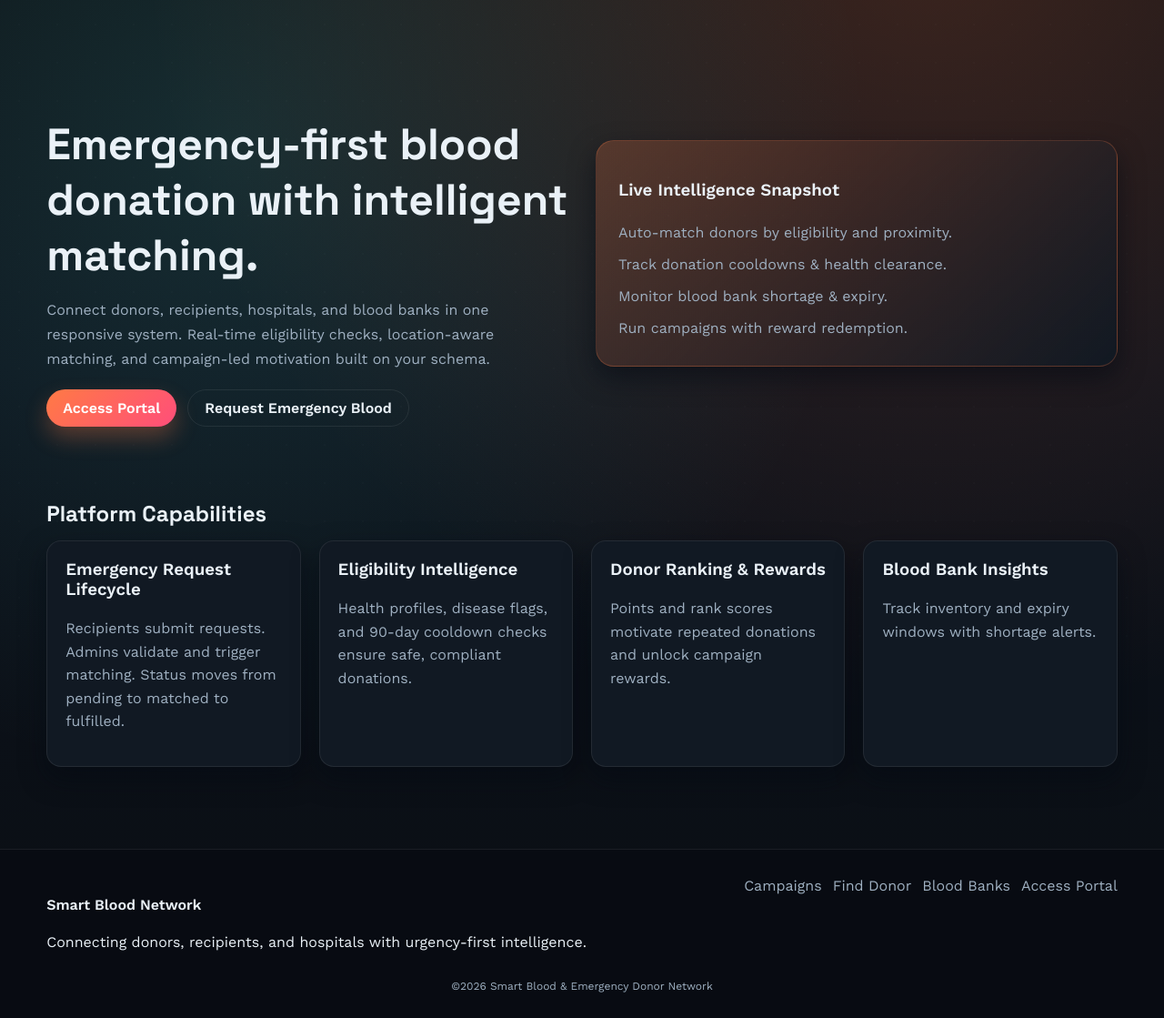
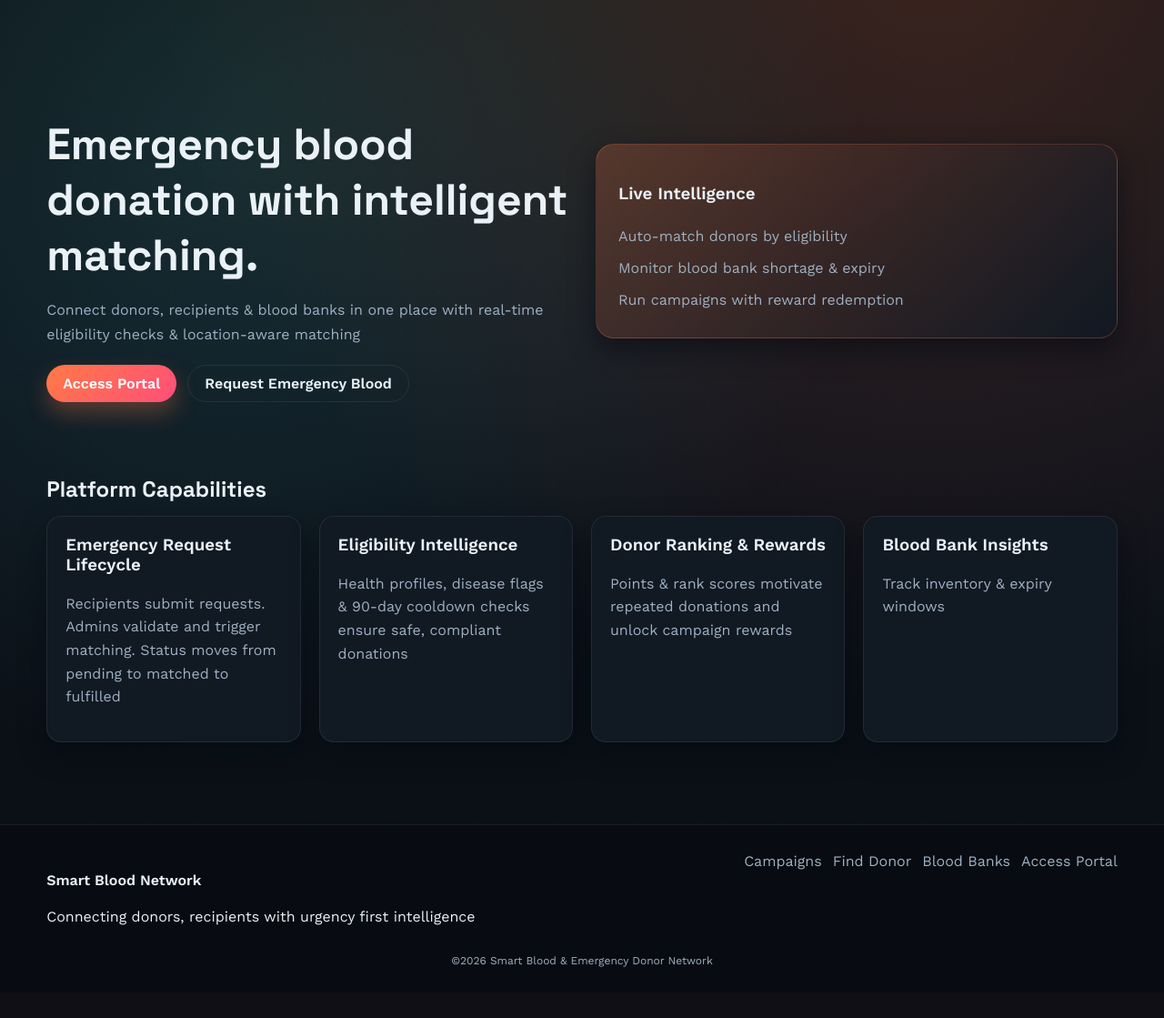
Before and after one commit to F3uR0n/smart-blood-donor-system, a PHP site: page / in a window 1280 px wide. Shown: the part 78-1197 px from the top of the page at 91% size. After the commit the page ends 1141 px from the top, so only its background shows below. Run offline with PHP 8.4, Linux system fonts and the light colour scheme.

Commit message:
Added report file

```diff
--- a/includes/footer.php
+++ b/includes/footer.php
@@ -3,7 +3,7 @@
     <div class="container">
         <div>
             <h4>Smart Blood Network</h4>
-            <p>Connecting donors, recipients, and hospitals with urgency-first intelligence.</p>
+            <p>Connecting donors, recipients with urgency first intelligence</p>
         </div>
         <div class="footer-links">
             <a href="campaigns.php">Campaigns</a>
--- a/index.php
+++ b/index.php
@@ -4,20 +4,19 @@ require_once __DIR__ . '/includes/header.php';
 ?>
 <section class="hero container">
     <div>
-        <h1>Emergency-first blood donation with intelligent matching.</h1>
-        <p>Connect donors, recipients, hospitals, and blood banks in one responsive system. Real-time eligibility checks, location-aware matching, and campaign-led motivation built on your schema.</p>
+        <h1>Emergency blood donation with intelligent matching.</h1>
+        <p>Connect donors, recipients & blood banks in one place with real-time eligibility checks & location-aware matching</p>
         <div style="margin-top: 20px; display: flex; gap: 12px; flex-wrap: wrap;">
             <a class="btn" href="login.php">Access Portal</a>
             <a class="btn ghost" href="emergency_request.php">Request Emergency Blood</a>
         </div>
     </div>
     <div class="hero-card reveal">
-        <h3>Live Intelligence Snapshot</h3>
+        <h3>Live Intelligence</h3>
         <ul>
-            <li>Auto-match donors by eligibility and proximity.</li>
-            <li>Track donation cooldowns & health clearance.</li>
-            <li>Monitor blood bank shortage & expiry.</li>
-            <li>Run campaigns with reward redemption.</li>
+            <li>Auto-match donors by eligibility</li>
+            <li>Monitor blood bank shortage & expiry</li>
+            <li>Run campaigns with reward redemption</li>
         </ul>
     </div>
 </section>
@@ -27,19 +26,19 @@ require_once __DIR__ . '/includes/header.php';
     <div class="grid">
         <div class="card reveal">
             <h3>Emergency Request Lifecycle</h3>
-            <p>Recipients submit requests. Admins validate and trigger matching. Status moves from pending to matched to fulfilled.</p>
+            <p>Recipients submit requests. Admins validate and trigger matching. Status moves from pending to matched to fulfilled</p>
         </div>
         <div class="card reveal">
             <h3>Eligibility Intelligence</h3>
-            <p>Health profiles, disease flags, and 90-day cooldown checks ensure safe, compliant donations.</p>
+            <p>Health profiles, disease flags & 90-day cooldown checks ensure safe, compliant donations</p>
         </div>
         <div class="card reveal">
             <h3>Donor Ranking & Rewards</h3>
-            <p>Points and rank scores motivate repeated donations and unlock campaign rewards.</p>
+            <p>Points & rank scores motivate repeated donations and unlock campaign rewards</p>
         </div>
         <div class="card reveal">
             <h3>Blood Bank Insights</h3>
-            <p>Track inventory and expiry windows with shortage alerts.</p>
+            <p>Track inventory & expiry windows</p>
         </div>
     </div>
 </section>
```
Also changed, not shown: 9 other files.
